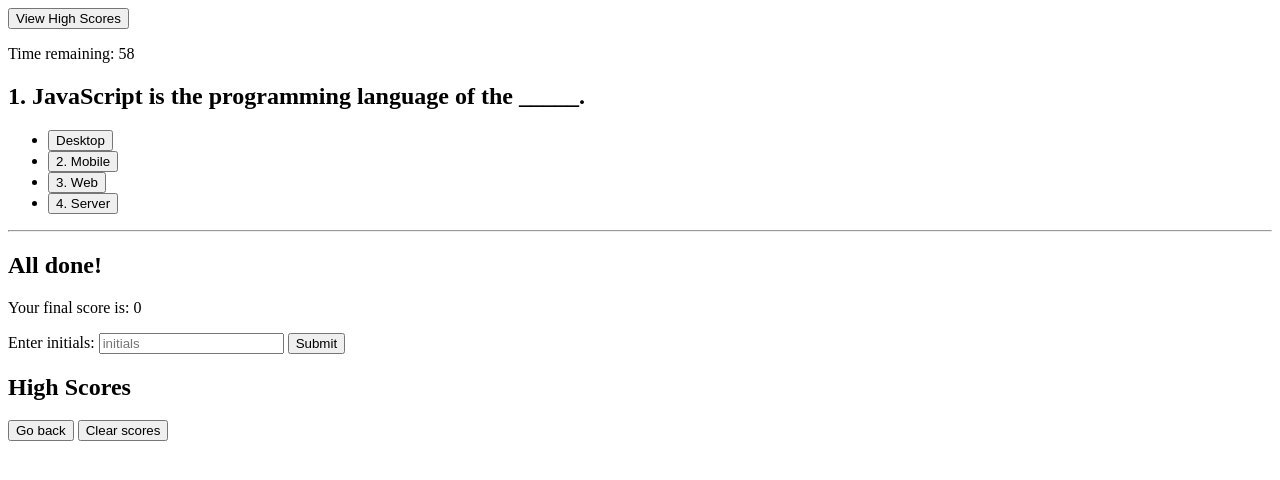
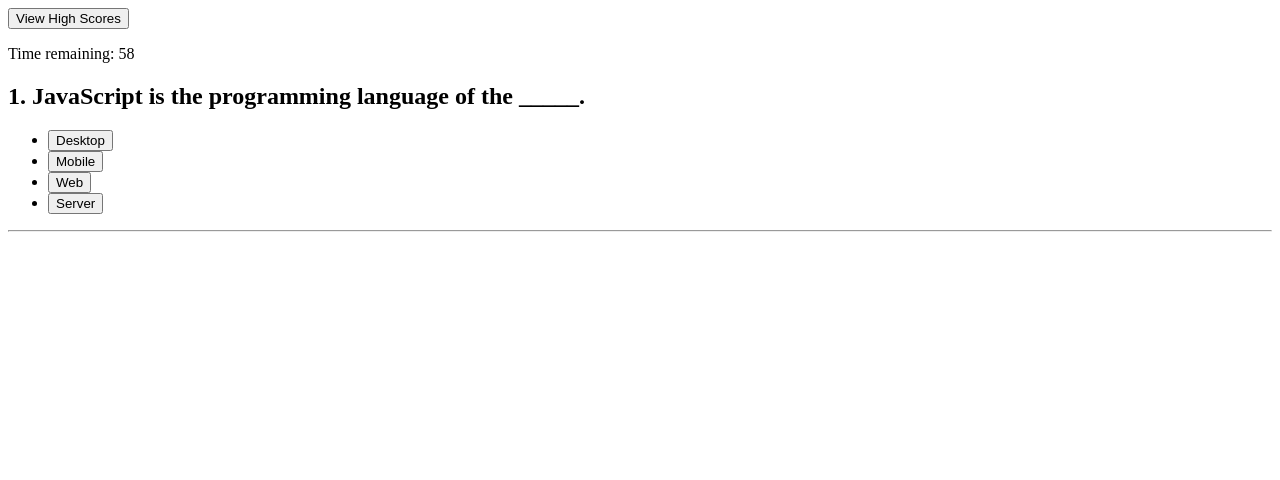
Before and after one commit to OliveraDiaz/Java-Quiz, a plain HTML site: page index.HTML in a window 1280 px wide. Both pictures are taken after a click on the button "Start Quiz". Drawn offline with Linux system fonts and the light colour scheme.

Commit message:
made answer buttons functional

```diff
--- a/Java.JS
+++ b/Java.JS
@@ -57,7 +57,7 @@ const questions = [ // array of objects
     {
         // question 0
         question: "1. JavaScript is the programming language of the _____.",
-        answers: ["Desktop", "2. Mobile", "3. Web", "4. Server"],
+        answers: ["Desktop", "Mobile", "Web", "Server"],
         correctAnswer: "2"
     },
     {
@@ -103,8 +103,11 @@ function setTime() {
         }
     }, 1000);
 }
+// hide questions, initials and high scores for intro page
+questionsEl.style.display = "none";
+final.style.display = "none";
+highscoresEl.style.display = "none";
 
-questionsEl.style.display = "none";
 // start quiz with timer and set up questions
 function startQuiz() {
     introEl.style.display = "none";
--- a/index.HTML
+++ b/index.HTML
@@ -32,13 +32,13 @@
 
                         <h2 id="question">I'm a question</h2>
                         <ul>
-                            <li><button id="answer1" value="0" type="button"
+                            <li><button id="answer1" value="0" type="button" class="ansBtn"
                                     >Answer1</button></li>
-                            <li><button id="answer2" value="1" type="button"
+                            <li><button id="answer2" value="1" type="button" class="ansBtn"
                                     >Answer2</button></li>
-                            <li><button id="answer3" value="2" type="button"
+                            <li><button id="answer3" value="2" type="button" class="ansBtn"
                                     >Answer3</button></li>
-                            <li><button id="answer4" value="3" type="button"
+                            <li><button id="answer4" value="3" type="button" class="ansBtn"
                                     >Answer4</button></li>
                         </ul>
                         <div id="result">
```
